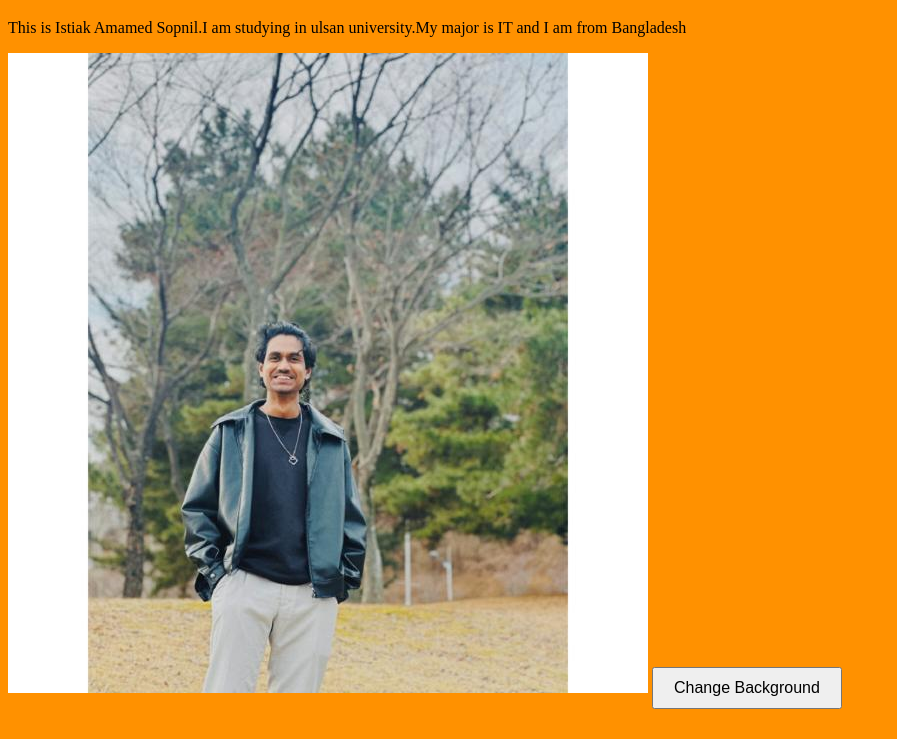
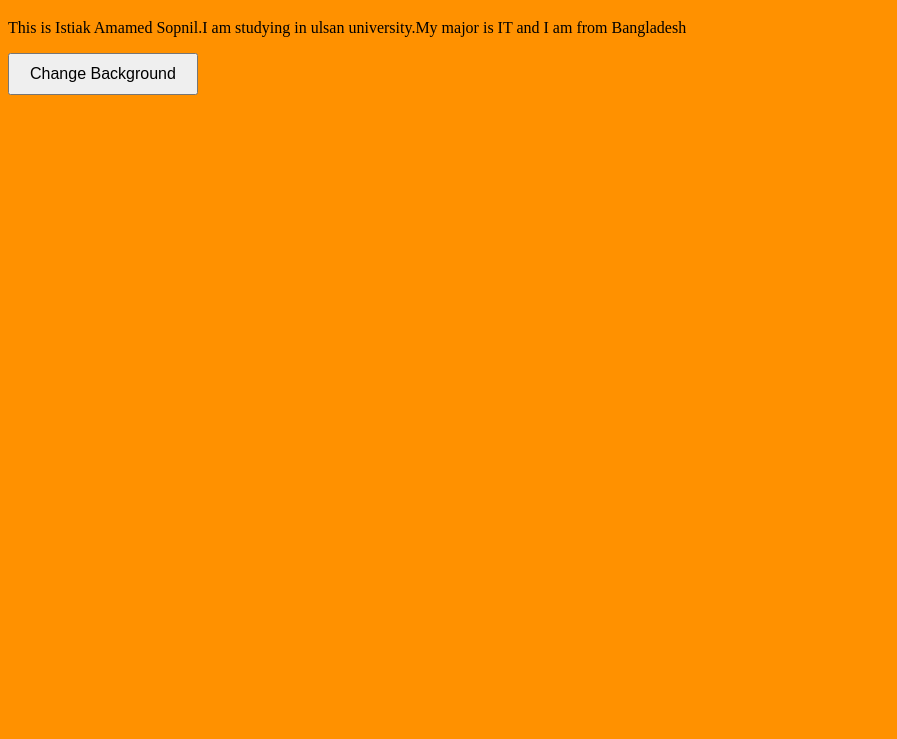
Before and after one commit to sopnil96/skylounge, a plain HTML site: page index.html in a window 1280 px wide. Shown: the part 61-800 px from the top of the page, without its empty margins (0-897 px from the left). Drawn offline with Linux system fonts and the light colour scheme.

Commit message:
Update index.html
remove photo

```diff
--- a/index.html
+++ b/index.html
@@ -9,7 +9,7 @@
 <body>
     <h1>About Myself</h1>
     <P>This is Istiak Amamed Sopnil.I am studying in ulsan university.My major is IT and I am from Bangladesh</P>
-    <img src="/sss.jpg" alt="">
+
     <button onclick="changeBackground()">Change Background</button>
 
 </body>
```
